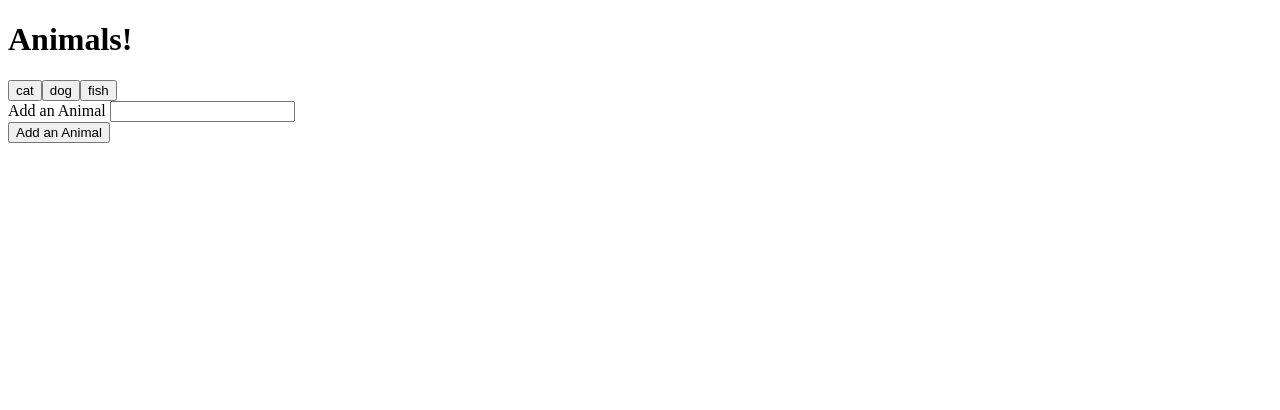
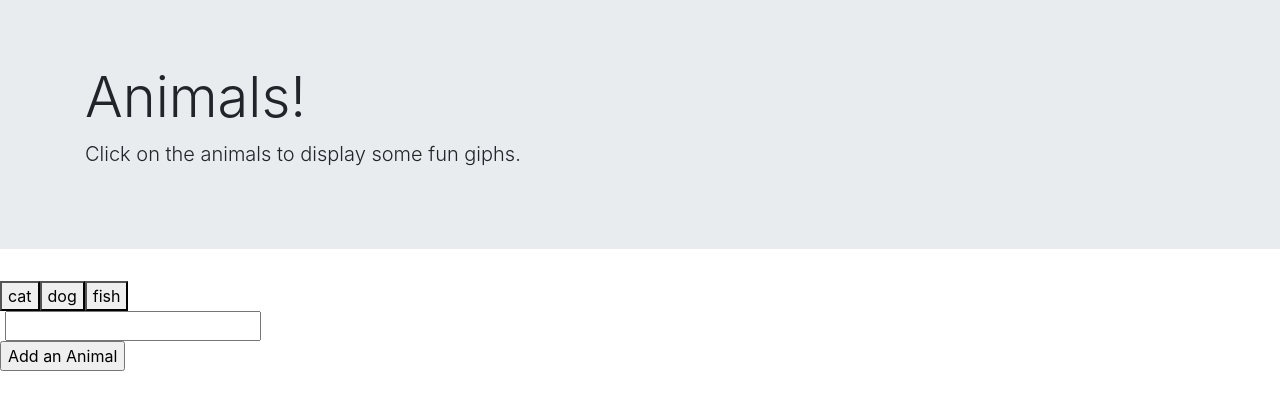
Before and after one commit to lorenkolstad/giphy-hw, a plain HTML site: page index.html in a window 1280 px wide. Drawn offline with nearby package versions, Linux system fonts and the light colour scheme.

Commit message:
Added code to make the rating to display. Added Bootstrap to begin styling my HTML.

```diff
--- a/assets/css/style.css
+++ b/assets/css/style.css
@@ -0,0 +1,8 @@
+. {
+    text-align: center;
+
+}
+
+body {
+    background-image: url("assets/images/pumpkins.jpg")
+}
--- a/assets/javascript/javascript.js
+++ b/assets/javascript/javascript.js
@@ -29,7 +29,7 @@ $("#add-animal").on("click", function(event) {
 $("#buttons-view").on("click", ".animal", function(event) {
 
     var animal = $(this).attr("data-name")
-    var queryURL = "http://api.giphy.com/v1/gifs/search?q=" + animal + "&api_key=TFzw5L644qlyOX4bwrNLcR7EjhSu83F0&limit=5"
+    var queryURL = "http://api.giphy.com/v1/gifs/search?q=" + animal + "&api_key=TFzw5L644qlyOX4bwrNLcR7EjhSu83F0&limit=10"
 
     $.ajax({
         url: queryURL,
@@ -44,10 +44,15 @@ $("#buttons-view").on("click", ".animal", function(event) {
 
             var element = `<img src= ${giphys[i].images.fixed_height.url} data-still= ${giphys[i].images.fixed_height_still.url} data-animate= ${giphys[i].images.fixed_height.url} data-state= "animate" class= "gifs">`
 
+            var elementRating = "<p>" + giphys[i].rating + "</p>"
+
+
+            $("#newGifs").append(elementRating);
+            console.log(elementRating);
             $("#newGifs").append(element);
         }
     })
-
+            $("#newGifs").empty();
 })
 
 $("#newGifs").on("click", ".gifs", function(event) {
--- a/index.html
+++ b/index.html
@@ -5,17 +5,24 @@
     <meta name="viewport" content="width=device-width, initial-scale=1.0">
     <meta http-equiv="X-UA-Compatible" content="ie=edge">
     <title>Animals</title>
+    <link rel="stylesheet" href="https://stackpath.bootstrapcdn.com/bootstrap/4.3.1/css/bootstrap.min.css" integrity="sha384-ggOyR0iXCbMQv3Xipma34MD+dH/1fQ784/j6cY/iJTQUOhcWr7x9JvoRxT2MZw1T" crossorigin="anonymous">
+    <link rel="stylesheet" href="assets/css/reset.css">
+    <link rel="stylesheet" type="stylesheet/css" href="assets/images/pumpkins.jpg">
 </head>
 <body>
 
-    <div class="container">
-          <h1>Animals!</h1>
-
+    <div class="container1">
+        <div class="jumbotron jumbotron-fluid">
+            <div class="container">
+              <h1 class="display-4">Animals!</h1>
+              <p class="lead">Click on the animals to display some fun giphs.</p>
+            </div>
+        </div>
 
           <div id="buttons-view"></div>
 
           <form id="animal-form">
-            <label for="animal-input">Add an Animal</label>
+            <label for="animal-input"></label>
             <input type="text" id="animal-input"><br>
 
             <input id="add-animal" type="submit" value="Add an Animal">
```
